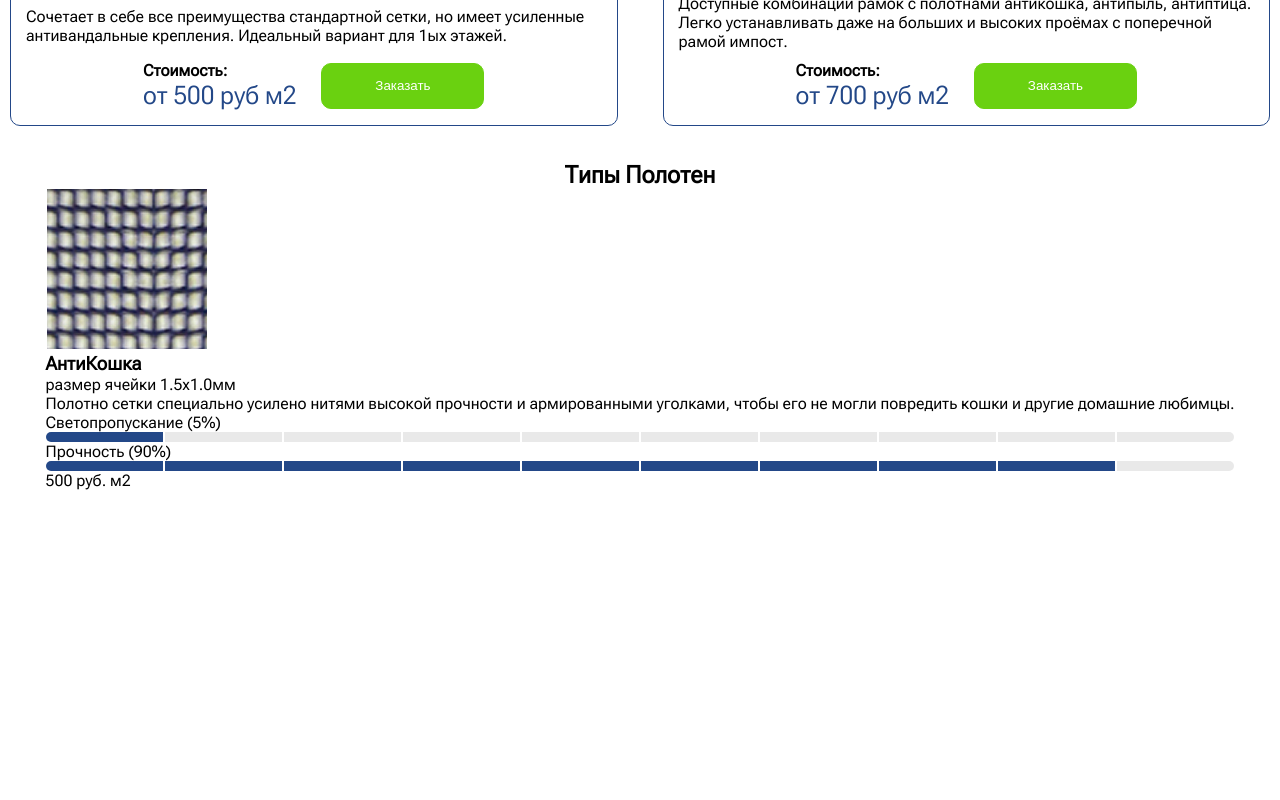
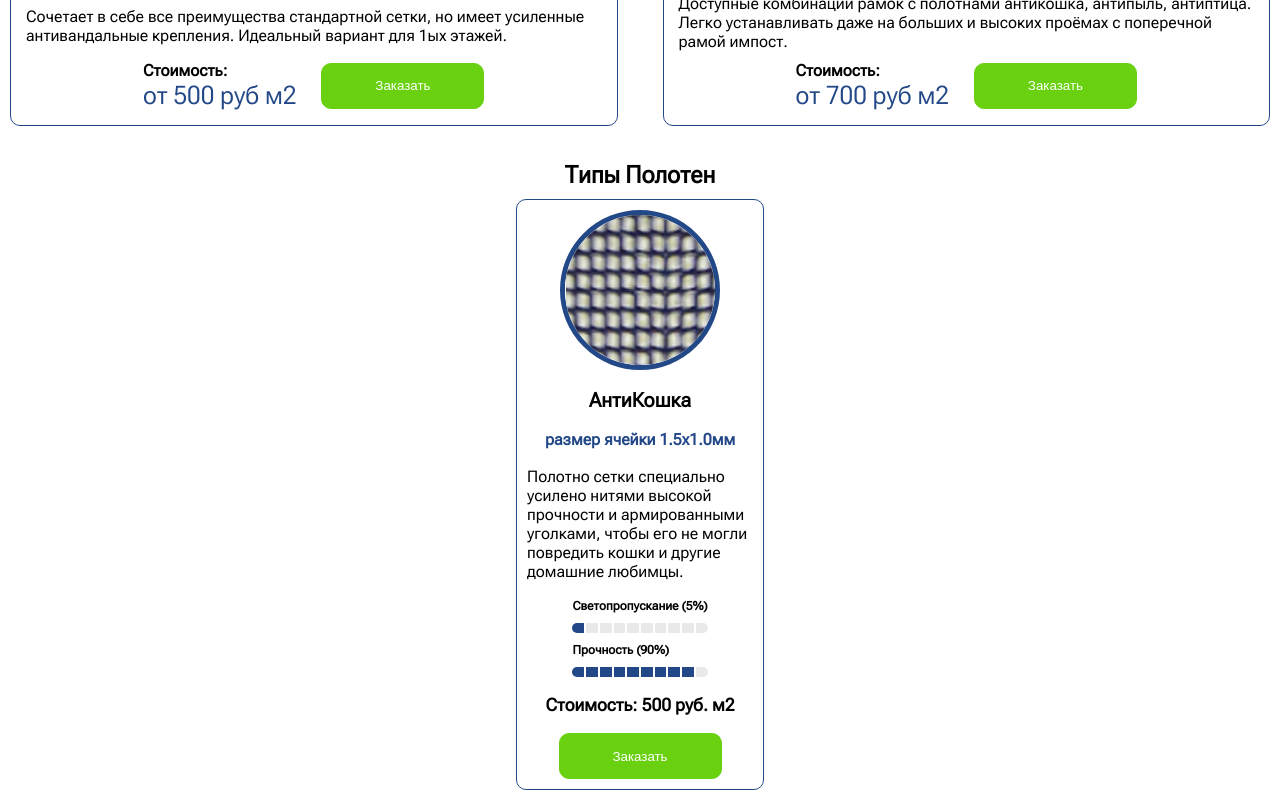
Before and after one commit to Maracash41/moskit, a React (Vite) app in the folder mosquito/: page / in a window 1280 px wide. Shown: the part 1286-2086 px from the top of the page. Before the commit the page ends 1776 px from the top, so only its background shows below. Built offline with nearby package versions, Linux system fonts and the light colour scheme.

Commit message:
feat: add TypeCard Component

```diff
--- a/mosquito/src/components/OrderButton/OrderButton.tsx
+++ b/mosquito/src/components/OrderButton/OrderButton.tsx
@@ -1,8 +1,15 @@
 import React from "react";
 import classes from "./orderButton.module.css";
+interface IOrderButton {
+  clickBtn: () => void;
+}
 
-const OrderButton: React.FC = () => {
-  return <button className={classes.orderBtn}>Заказать</button>;
+const OrderButton: React.FC<IOrderButton> = ({ clickBtn }) => {
+  return (
+    <button className={classes.orderBtn} onClick={clickBtn}>
+      Заказать
+    </button>
+  );
 };
 
 export default OrderButton;
--- a/mosquito/src/components/TypeCard/TypeCard.tsx
+++ b/mosquito/src/components/TypeCard/TypeCard.tsx
@@ -1,6 +1,7 @@
 import React from "react";
 import classes from "./typeCard.module.css";
 import ProgressBar from "../ProgressBar/ProgressBar";
+import OrderButton from "../OrderButton/OrderButton";
 
 interface ITypeCard {
   name: string;
@@ -45,7 +46,8 @@ const TypeCard: React.FC<ITypeCard> = ({
             );
           })}
         </ul>
-        <p>{cost}</p>
+        <p className={classes.typeCardPrice}>Стоимость: {cost}</p>
+        <OrderButton clickBtn={() => console.log("click in TypeCard")} />
       </div>
     </div>
   );
--- a/mosquito/src/components/TypeCard/typeCard.module.css
+++ b/mosquito/src/components/TypeCard/typeCard.module.css
@@ -0,0 +1,86 @@
+@import "../../styles/global.css";
+
+.typeCard {
+  padding: 10px;
+  max-width: 268px;
+  background-color: var(--secondary-color);
+  border-radius: 10px;
+}
+
+.typeCardContent {
+  display: flex;
+  flex-direction: column;
+  align-items: center;
+  justify-content: space-between;
+  gap: 18px;
+  padding: 10px;
+  height: 100%;
+  border: 1px solid var(--primary-color);
+  border-radius: 10px;
+}
+
+.typeCardImgContainer {
+  display: flex;
+  justify-content: center;
+  align-items: center;
+  width: 160px;
+  height: 160px;
+  border: 5px solid var(--primary-color);
+  border-radius: 100%;
+  overflow: hidden;
+}
+
+.typeCardImg {
+  width: 100%;
+  height: 100%;
+  object-fit: cover;
+  transition: transform 0.2s linear;
+
+  &:hover {
+    transform: scale(1.2);
+  }
+}
+
+.typeCardHeading {
+  color: var(--text-color);
+  font-weight: bold;
+  font-size: 1.25rem;
+}
+
+.typeCardSize {
+  color: var(--primary-color);
+  font-weight: bold;
+  font-size: 1rem;
+}
+
+.typeCardText {
+  color: var(--text-color);
+  font-size: 1rem;
+}
+
+.typeCardCharacteristics {
+  display: flex;
+  flex-direction: column;
+  justify-content: space-between;
+  align-items: center;
+  gap: 10px;
+}
+
+.typeCardCharacteristic {
+  display: flex;
+  flex-direction: column;
+  gap: 10px;
+  width: 100%;
+}
+
+.typeCardCharacteristicName {
+  color: var(--text-color);
+  font-weight: bold;
+  font-size: 0.75rem;
+}
+
+.typeCardPrice {
+  color: var(--text-color);
+  font-weight: bold;
+  font-size: 1.1rem;
+}
```
